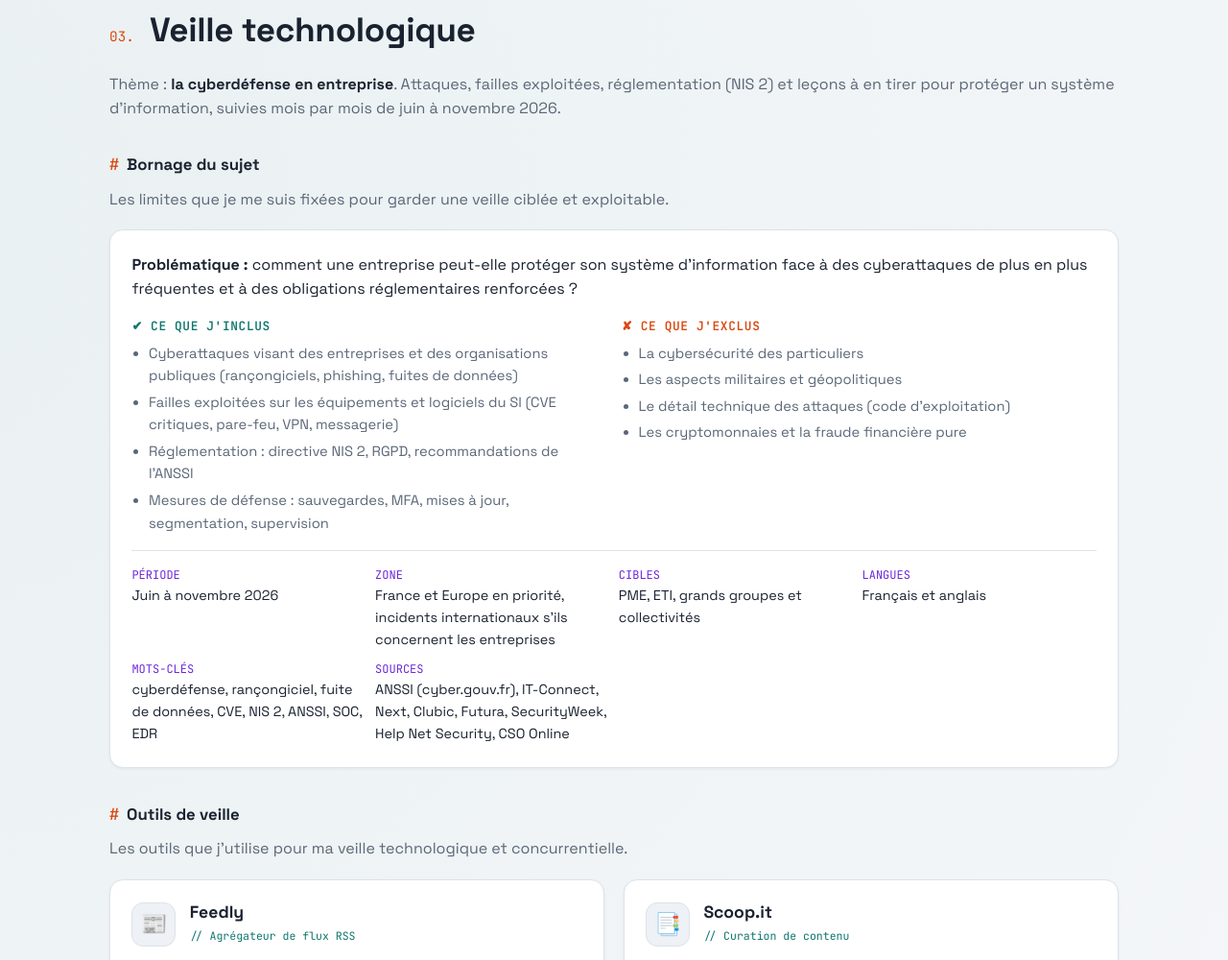
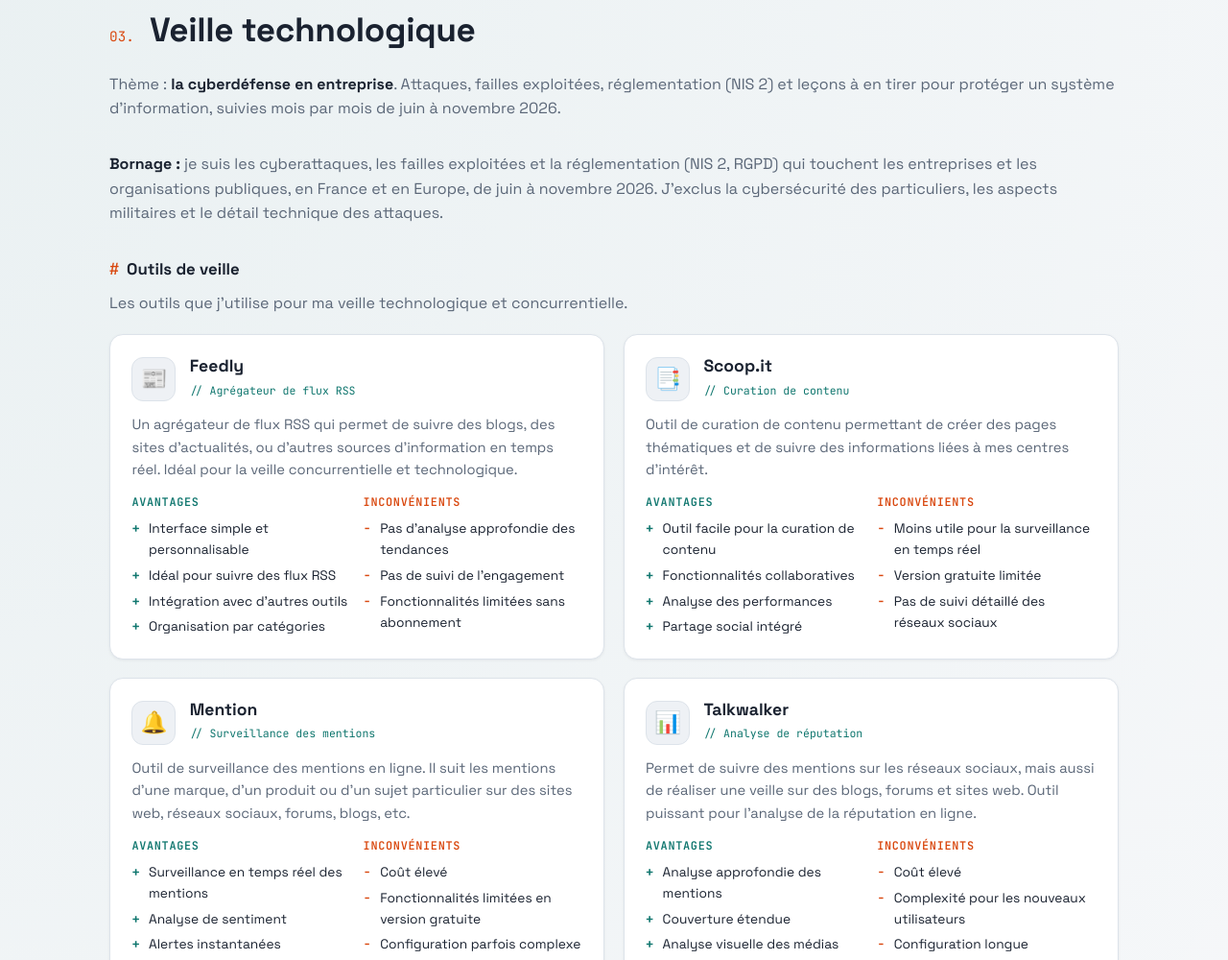
Before and after one commit to Axe151/axe151.github.io, a plain HTML site: page index.html in a window 1280 px wide. Shown: the part 3798-4798 px from the top of the page at 96% size. Drawn offline with Linux system fonts and the light colour scheme.

Commit message:
Update index.html

```diff
--- a/index.html
+++ b/index.html
@@ -105,16 +105,7 @@
   .e5{display:flex;gap:.35rem;flex-wrap:wrap}
   .e5 span{font-family:var(--mono);font-size:.7rem;padding:.15rem .5rem;border-radius:6px;background:rgba(217,72,15,.08);color:var(--accent)}
   .proj a.more{font-size:.88rem;color:var(--accent-2);text-decoration:none}
-  .born{margin-bottom:2.2rem}
-  .born-q{margin-bottom:1rem}
-  .born-grid{display:grid;grid-template-columns:repeat(auto-fit,minmax(260px,1fr));gap:1rem;margin-bottom:1rem}
-  .born-grid h5{font-family:var(--mono);font-size:.8rem;text-transform:uppercase;letter-spacing:.05em;margin-bottom:.4rem}
-  .born-grid div:first-child h5{color:var(--accent-2)}
-  .born-grid div:last-child h5{color:var(--accent)}
-  .born-grid ul{padding-left:1.1rem;display:grid;gap:.25rem;font-size:.92rem;color:var(--muted)}
-  .born-meta{display:grid;grid-template-columns:repeat(auto-fit,minmax(220px,1fr));gap:.6rem;border-top:1px solid var(--line);padding-top:1rem}
-  .born-meta dt{font-family:var(--mono);font-size:.75rem;text-transform:uppercase;color:var(--accent-3)}
-  .born-meta dd{margin:0;font-size:.9rem}
+  .born{color:var(--muted);margin:1rem 0 2rem}
   .proj .proj-btn{align-self:flex-start;background:none;border:none;padding:0;font:inherit;font-size:.88rem;color:var(--accent-2);cursor:pointer}
   .proj .proj-btn:hover{text-decoration:underline}
   .proj-thumb{width:calc(100% + 2.8rem);margin:-1.4rem -1.4rem .2rem;height:150px;object-fit:cover;object-position:top;border-radius:var(--radius) var(--radius) 0 0;border-bottom:1px solid var(--line);background:var(--bg-2)}
@@ -423,23 +414,7 @@
         <span class="sec-num">03.</span><h2>Veille technologique</h2>
         <p>Thème : <strong style="color:var(--text)">la cyberdéfense en entreprise</strong>. Attaques, failles exploitées, réglementation (NIS 2) et leçons à en tirer pour protéger un système d'information, suivies mois par mois de juin à novembre 2026.</p>
       </div>
-      <h3 class="reveal">Bornage du sujet</h3>
-      <p class="tools-intro reveal">Les limites que je me suis fixées pour garder une veille ciblée et exploitable.</p>
-      <div class="card born reveal">
-        <p class="born-q"><b>Problématique :</b> comment une entreprise peut-elle protéger son système d'information face à des cyberattaques de plus en plus fréquentes et à des obligations réglementaires renforcées ?</p>
-        <div class="born-grid">
-          <div><h5>✔ Ce que j'inclus</h5><ul><li>Cyberattaques visant des entreprises et des organisations publiques (rançongiciels, phishing, fuites de données)</li><li>Failles exploitées sur les équipements et logiciels du SI (CVE critiques, pare-feu, VPN, messagerie)</li><li>Réglementation : directive NIS 2, RGPD, recommandations de l'ANSSI</li><li>Mesures de défense : sauvegardes, MFA, mises à jour, segmentation, supervision</li></ul></div>
-          <div><h5>✘ Ce que j'exclus</h5><ul><li>La cybersécurité des particuliers</li><li>Les aspects militaires et géopolitiques</li><li>Le détail technique des attaques (code d'exploitation)</li><li>Les cryptomonnaies et la fraude financière pure</li></ul></div>
-        </div>
-        <dl class="born-meta">
-          <div><dt>Période</dt><dd>Juin à novembre 2026</dd></div>
-          <div><dt>Zone</dt><dd>France et Europe en priorité, incidents internationaux s'ils concernent les entreprises</dd></div>
-          <div><dt>Cibles</dt><dd>PME, ETI, grands groupes et collectivités</dd></div>
-          <div><dt>Langues</dt><dd>Français et anglais</dd></div>
-          <div><dt>Mots-clés</dt><dd>cyberdéfense, rançongiciel, fuite de données, CVE, NIS 2, ANSSI, SOC, EDR</dd></div>
-          <div><dt>Sources</dt><dd>ANSSI (cyber.gouv.fr), IT-Connect, Next, Clubic, Futura, SecurityWeek, Help Net Security, CSO Online</dd></div>
-        </dl>
-      </div>
+      <p class="born reveal"><strong style="color:var(--text)">Bornage :</strong> je suis les cyberattaques, les failles exploitées et la réglementation (NIS 2, RGPD) qui touchent les entreprises et les organisations publiques, en France et en Europe, de juin à novembre 2026. J'exclus la cybersécurité des particuliers, les aspects militaires et le détail technique des attaques.</p>
       <h3 class="reveal">Outils de veille</h3>
       <p class="tools-intro reveal">Les outils que j'utilise pour ma veille technologique et concurrentielle.</p>
       <div class="tools">
```
